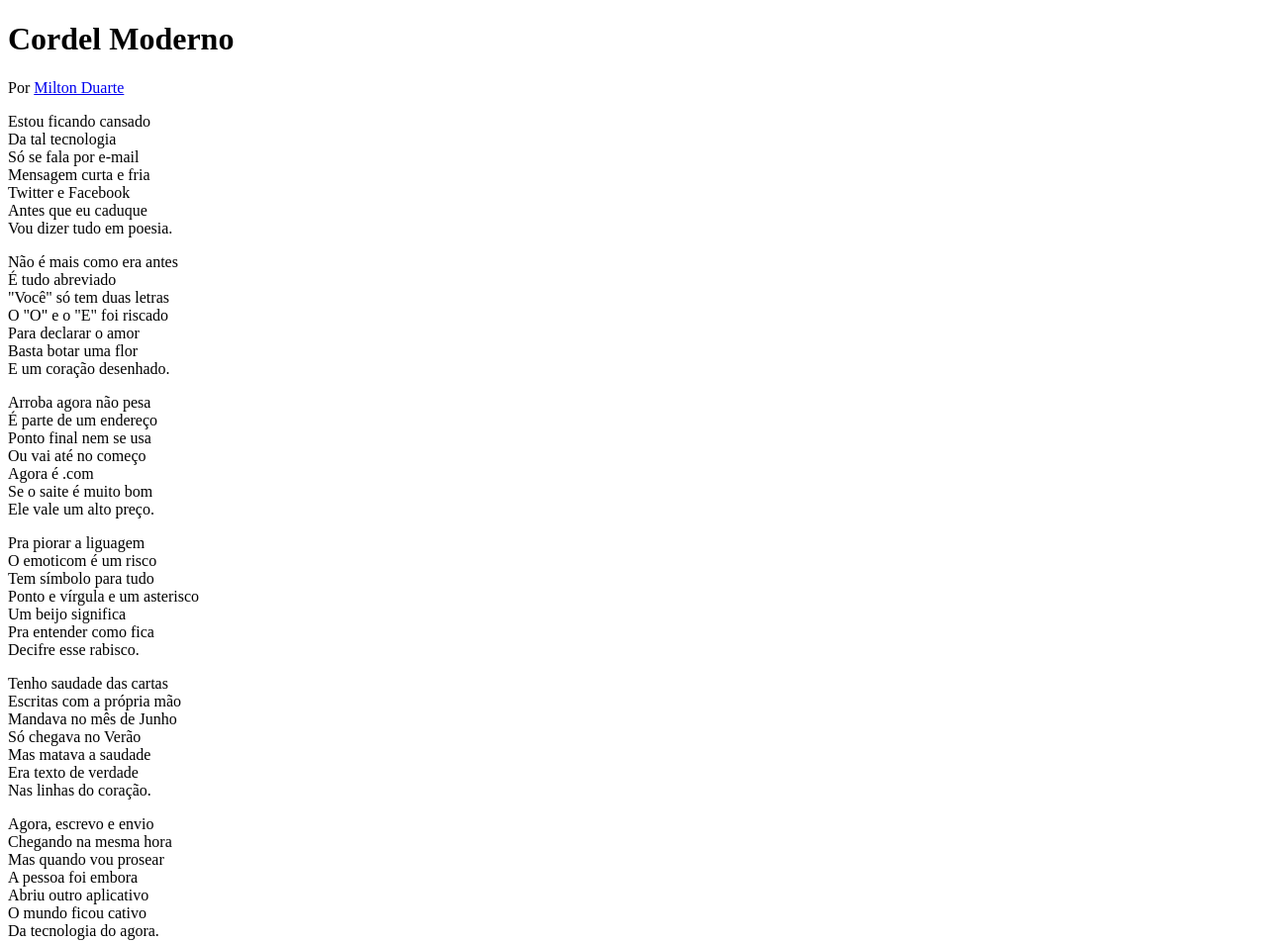
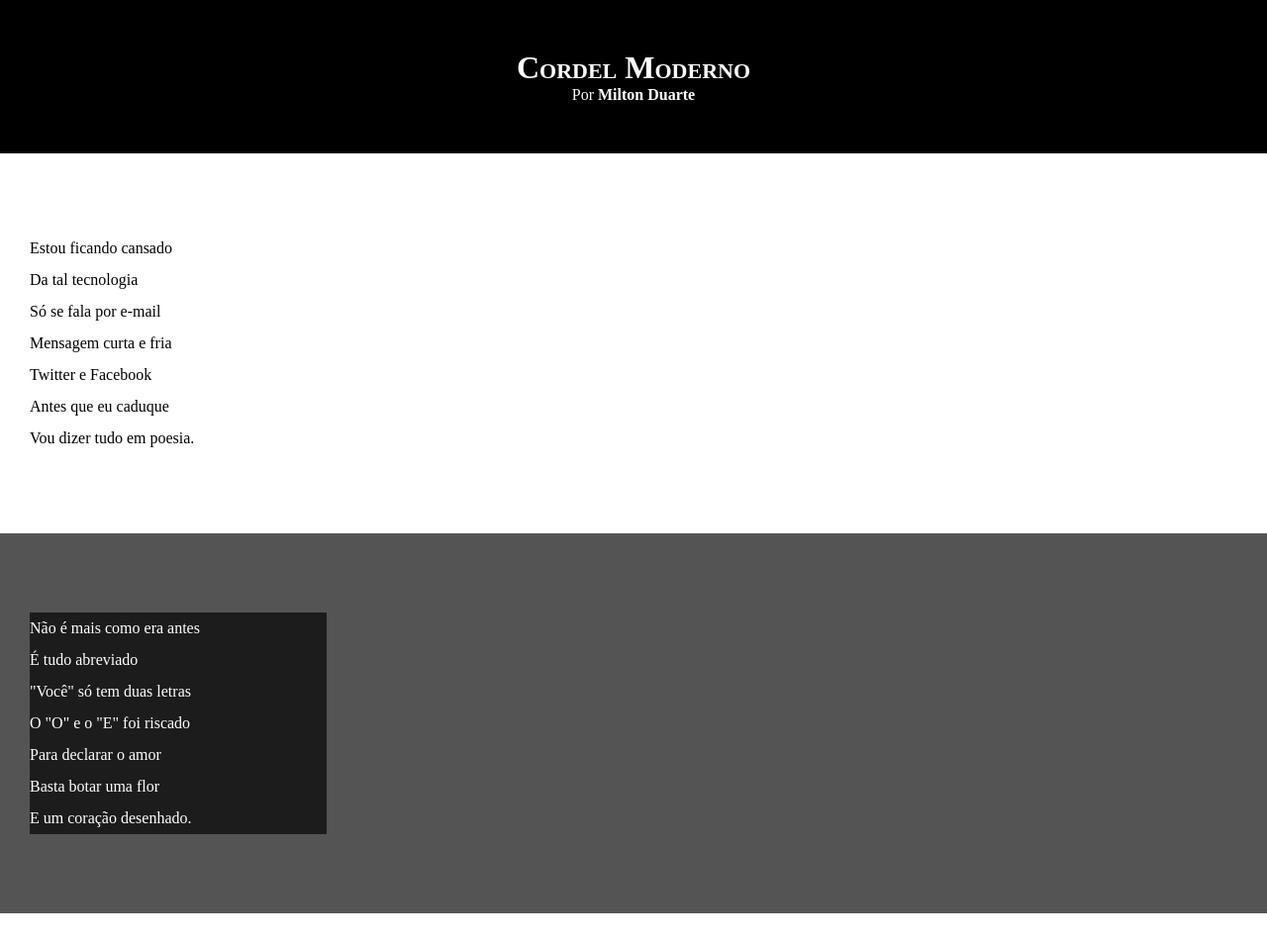
Before and after one commit to Phaionner/html-css, a plain HTML site: page Exercícios/Ex 023 - Projeto Cordel/projetocordel.html in a window 1280 px wide. Shown: the top 953 px of the page at 99% size. Drawn offline with Linux system fonts and the light colour scheme.

Commit message:
atualizei estilos e blocos

```diff
--- a/Exercícios/Ex 023 - Projeto Cordel/estilo/style.css
+++ b/Exercícios/Ex 023 - Projeto Cordel/estilo/style.css
@@ -1 +1,65 @@
 @charset "UTF-8";
+
+* {
+    margin: 0px;
+    padding: 0px;
+}
+
+html, body {
+    min-height: 100vh;
+    background-color: darkgray;
+}
+
+header {
+    background-color: black;
+    color: white;
+    text-align: center;
+}
+
+header >h1 {
+    padding-top: 50px;
+    font-variant: small-caps;
+}
+
+header > p {
+    padding-bottom: 50px;
+}
+
+header a, footer a {
+    color: white;
+    text-decoration: none;
+    font-weight: bolder;
+}
+
+header a:hover, footer a:hover {
+    text-decoration: underline;
+}
+
+section {
+    padding-top: 10vh;
+    padding-bottom: 10vh;
+    padding-left: 30px;
+    line-height: 2em;
+}
+
+section.normal {
+    background-color: white;
+    color: black;
+}
+
+section.imagem {
+    background-color: rgb(85, 84, 84);
+    color: white;
+}
+
+section.imagem > p {
+    background-color: rgba(0, 0, 0, 0.664);
+    max-width: 300px;
+}
+
+footer {
+    background-color: black;
+    color: white;
+    text-align: center;
+    padding: 10px;
+}
--- a/Exercícios/Ex 023 - Projeto Cordel/projetocordel.html
+++ b/Exercícios/Ex 023 - Projeto Cordel/projetocordel.html
@@ -13,7 +13,7 @@
         <p>Por <a href="https://www.recantodasletras.com.br/poesias/3186743" target="_blank">Milton Duarte</a></p>
     </header>
 
-    <section>
+    <section class="normal">
         <p>
             Estou ficando cansado <br>
             Da tal tecnologia <br>
@@ -25,7 +25,7 @@
         </p>
     </section>
 
-    <section>
+    <section class="imagem">
         <p>
             Não é mais como era antes <br>
             É tudo abreviado <br>
@@ -37,7 +37,7 @@
         </p>
     </section>
 
-    <section>
+    <section class="normal">
         <p>
             Arroba agora não pesa <br>
             É parte de um endereço <br>
@@ -59,7 +59,7 @@
         </p>
     </section>
 
-    <section>
+    <section class="imagem">
         <p>
             Tenho saudade das cartas <br>
             Escritas com a própria mão <br>
@@ -71,7 +71,7 @@
         </p>
     </section>
 
-    <section>
+    <section class="normal">
         <p>
             Agora, escrevo e envio <br>
             Chegando na mesma hora <br>
```
